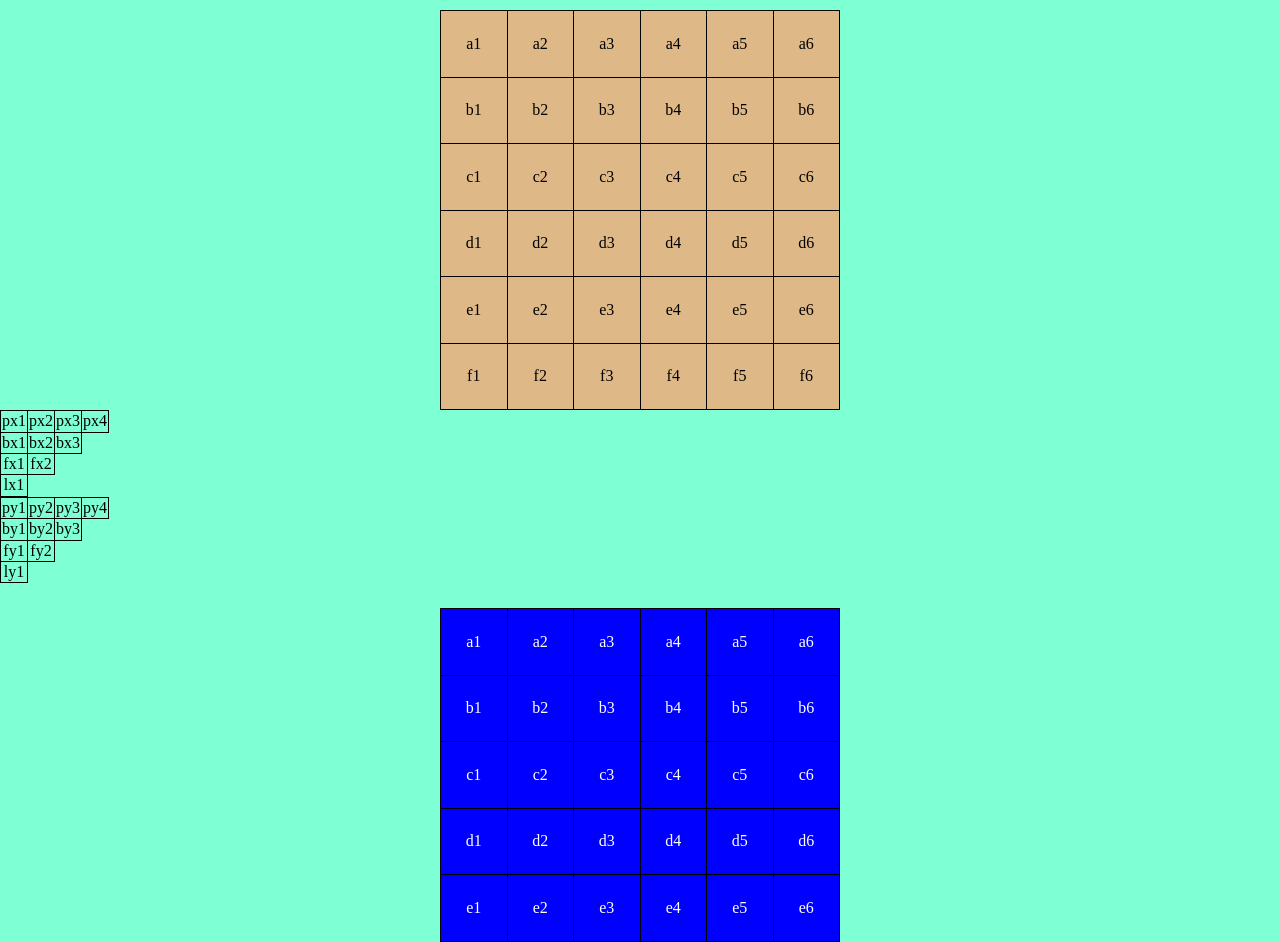
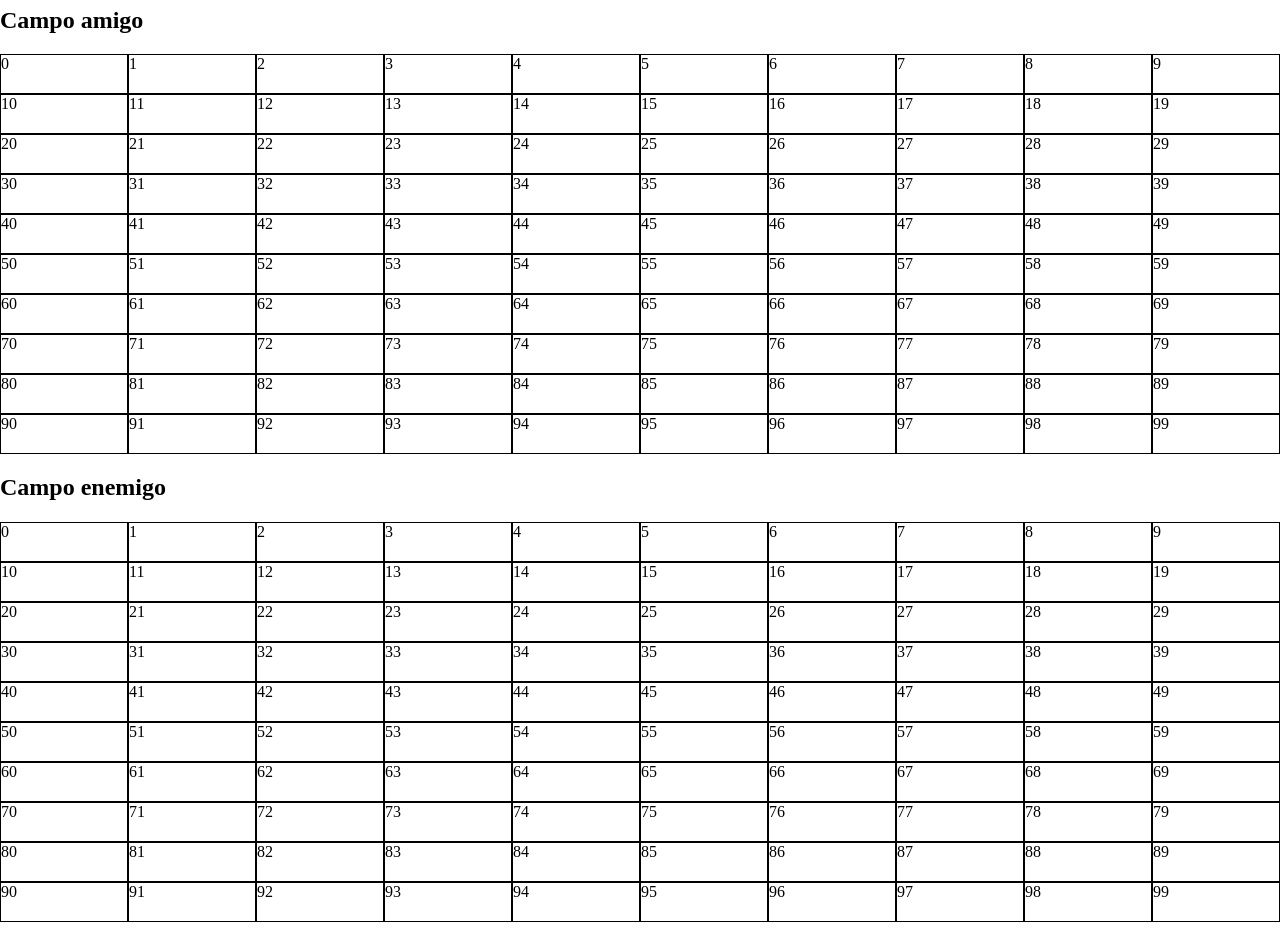
Before and after one commit to vicmac-github/the-game, a plain HTML site: page index.html in a window 1280 px wide. Shown: the part 73-1015 px from the top of the page. Drawn offline with Linux system fonts and the light colour scheme.

Commit message:
Dibuje dos grillas para amigo y enemigo

```diff
--- a/index.html
+++ b/index.html
@@ -9,149 +9,16 @@
   </head>
   <body>
     <h1>The Game 1.0</h1>
-    <table id="campoenemigo">
-      <tr>
-        <td id="a1">a1</td>
-        <td id="a2">a2</td>
-        <td id="a3">a3</td>
-        <td id="a4">a4</td>
-        <td id="a5">a5</td>
-        <td id="a6">a6</td>
-      </tr>
-      <tr>
-        <td id="b1">b1</td>
-        <td id="b2">b2</td>
-        <td id="b3">b3</td>
-        <td id="b4">b4</td>
-        <td id="b5">b5</td>
-        <td id="b6">b6</td>
-      </tr>
-      <tr>
-        <td id="c1">c1</td>
-        <td id="c2">c2</td>
-        <td id="c3">c3</td>
-        <td id="c4">c4</td>
-        <td id="c5">c5</td>
-        <td id="c6">c6</td>
-      </tr>
-      <tr>
-        <td id="d1">d1</td>
-        <td id="d2">d2</td>
-        <td id="d3">d3</td>
-        <td id="d4">d4</td>
-        <td id="d5">d5</td>
-        <td id="d6">d6</td>
-      </tr>
-      <tr>
-        <td id="e1">e1</td>
-        <td id="e2">e2</td>
-        <td id="e3">e3</td>
-        <td id="e4">e4</td>
-        <td id="e5">e5</td>
-        <td id="e6">e6</td>
-      </tr>
-      <tr>
-        <td id="f1">f1</td>
-        <td id="f2">f2</td>
-        <td id="f3">f3</td>
-        <td id="f4">f4</td>
-        <td id="f5">f5</td>
-        <td id="f6">f6</td>
-      </tr>
-      </tr>
-    </table>
-    <table id="table-x">
-      <tr>
-        <td id="px1">px1</td>
-        <td id="px2">px2</td>
-        <td id="px3">px3</td>
-        <td id="px4">px4</td>
-      </tr>
-      <tr>
-        <td id="bx1">bx1</td>
-        <td id="bx2">bx2</td>
-        <td id="bx3">bx3</td>
-      </tr>
-      <tr>
-        <td id="fx1">fx1</td>
-        <td id="fx2">fx2</td>
-      </tr>
-      <tr>
-        <td id="lx1">lx1</td>
-      </tr>
-    </table>
-    <table id="table-y">
-      <tr>
-        <td id="py1">py1</td>
-        <td id="py2">py2</td>
-        <td id="py3">py3</td>
-        <td id="py4">py4</td>
-      </tr>
-      <tr>
-        <td id="by1">by1</td>
-        <td id="by2">by2</td>
-        <td id="by3">by3</td>
-      </tr>
-      <tr>
-        <td id="fy1">fy1</td>
-        <td id="fy2">fy2</td>
-      </tr>
-      <tr>
-        <td id="ly1">ly1</td>
-      </tr>
-    </table>
-    <table id="campoamigo">
-      <tr>
-        <td id="a1a">a1</td>
-        <td id="a2a">a2</td>
-        <td id="a3a">a3</td>
-        <td id="a4a">a4</td>
-        <td id="a5a">a5</td>
-        <td id="a6a">a6</td>
-      </tr>
-      <tr>
-        <td id="b1a">b1</td>
-        <td id="b2a">b2</td>
-        <td id="b3a">b3</td>
-        <td id="b4a">b4</td>
-        <td id="b5a">b5</td>
-        <td id="b6a">b6</td>
-      </tr>
-      <tr>
-        <td id="c1a">c1</td>
-        <td id="c2a">c2</td>
-        <td id="c3a">c3</td>
-        <td id="c4a">c4</td>
-        <td id="c5a">c5</td>
-        <td id="c6a">c6</td>
-      </tr>
-      <tr>
-        <td id="d1a">d1</td>
-        <td id="d2a">d2</td>
-        <td id="d3a">d3</td>
-        <td id="d4a">d4</td>
-        <td id="d5a">d5</td>
-        <td id="d6a">d6</td>
-      </tr>
-      <tr>
-        <td id="e1a">e1</td>
-        <td id="e2a">e2</td>
-        <td id="e3a">e3</td>
-        <td id="e4a">e4</td>
-        <td id="e5a">e5</td>
-        <td id="e6a">e6</td>
-      </tr>
-      <tr>
-        <td id="f1a">f1</td>
-        <td id="f2a">f2</td>
-        <td id="f3a">f3</td>
-        <td id="f4a">f4</td>
-        <td id="f5a">f5</td>
-        <td id="f6a">f6</td>
-      </tr>
-    </table>
-    <div></div>
-    <div></div>
+    <main>
+      <section class="amigo">
+        <h2>Campo amigo</h2>
+        <div class="grid"></div>
+      </section>
+      <section class="enemigo">
+        <h2>Campo enemigo</h2>
+        <div class="grid"></div>
+      </section>
+    </main>
     <script src="./scripts/index.js"></script>
   </body>
 </html>
--- a/scripts/index.js
+++ b/scripts/index.js
@@ -0,0 +1,33 @@
+const width = 10;
+const height = width;
+
+const cellCount = width * height;
+
+//************************ /
+// Render campo amigo
+//************************ /
+const gridAmigo = document.querySelector('.amigo > .grid');
+
+const cellsAmigo = [];
+
+for (let index = 0; index < cellCount; index = index + 1) {
+  const cell = document.createElement('div');
+  cell.innerText = index;
+  gridAmigo.appendChild(cell);
+  cellsAmigo.push(cell);
+}
+
+//************************ /
+// Render campo enemigo
+//************************ /
+
+const gridEnemigo = document.querySelector('.enemigo > .grid');
+
+const cellsEnemigo = [];
+
+for (let index = 0; index < cellCount; index = index + 1) {
+  const cell = document.createElement('div');
+  cell.innerText = index;
+  gridEnemigo.appendChild(cell);
+  cellsEnemigo.push(cell);
+}
--- a/styles/main.css
+++ b/styles/main.css
@@ -4,8 +4,8 @@
 
 img {
   display: block;
-  heigh: auto;
-  max-with: 100%;
+  height: auto;
+  max-width: 100%;
 }
 
 picture {
@@ -14,46 +14,17 @@ picture {
 
 body {
   font-size: 100%;
-  background-color: aquamarine;
 }
 
-#campoenemigo {
-  margin: auto;
-  margin-top: 25px;
-  width: 400px;
-  height: 400px;
-  background-color: burlywood;
-  /* background-color: black; */
-}
-#campoamigo {
-  margin: auto;
-  margin-top: 25px;
-  width: 400px;
-  height: 400px;
-  margin-bottom: 25px;
-  background-color: blue;
-  color: white;
-  /* background-color: red; */
+.enemigo .grid,
+.amigo .grid {
+  display: flex;
+  flex-wrap: wrap;
 }
 
-h1 {
-  flex
-  align-content: center;
+.enemigo .grid div,
+.amigo .grid div {
+  border: 1px solid;
+  flex-basis: 10%;
+  height: 5vh;
 }
-
-td {
-  border: 1px solid black;
-  text-align: center;
-}
-
-table {
-  border-collapse: collapse;
-}
-
-.touche {
-  back
-}
-
-#table-y {
-  align-content: right;
-}
```
